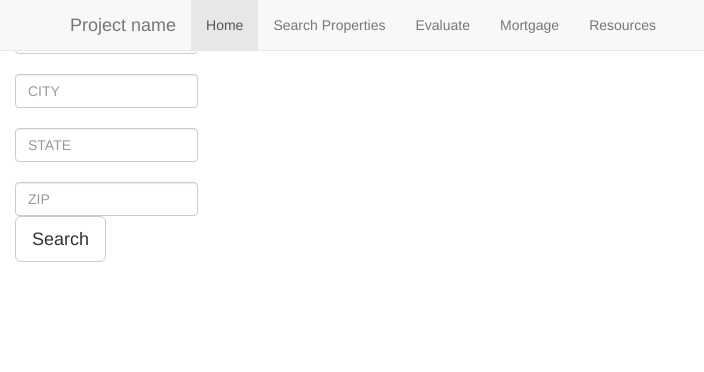
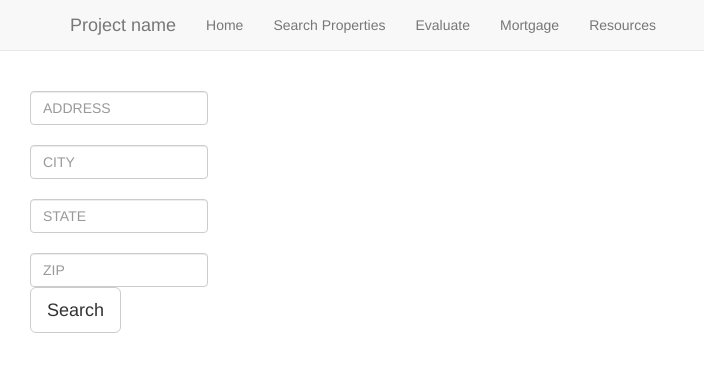
Before and after one commit to aminge/prime-group-project, a website: page public/views/index.html in a window 1280 px wide. Shown: the whole page, without its empty margins (0-704 px from the left). Drawn offline with Linux system fonts and the light colour scheme.

Commit message:
css fix for elements showing under nav.

```diff
--- a/public/styles/scss/_nav.scss
+++ b/public/styles/scss/_nav.scss
@@ -0,0 +1,3 @@
+.navbar-fixed-top {
+  position: relative;
+}
--- a/public/views/index.html
+++ b/public/views/index.html
@@ -1,5 +1,6 @@
 <!DOCTYPE html>
 <html>
+
 <head>
   <title>Ze Real Estate Application</title>
   <!-- links css -->
@@ -38,18 +39,22 @@
       </div>
       <div id="navbar" class="navbar-collapse collapse">
         <ul class="nav navbar-nav">
-            <li class="active"><a href="#">Home</a></li>
+          <li><a href="#">Home</a></li>
           <li><a href="#search">Search Properties</a></li>
           <li><a href="#evaluate">Evaluate</a></li>
           <li><a href="#mortgage">Mortgage</a></li>
           <li><a href="#resources">Resources</a></li>
         </ul>
 
-        </div><!--/.nav-collapse -->
+      </div>
+      <!--/.nav-collapse -->
     </div>
   </nav>
 
+  <div class="container-fluid">
     <main ng-view="main">
     </main>
+  </div>
 </body>
+
 </html>
```
Also changed, not shown: public/styles/css/index.css, 1 other file. Lines whose indentation alone changed are shown as unchanged.
